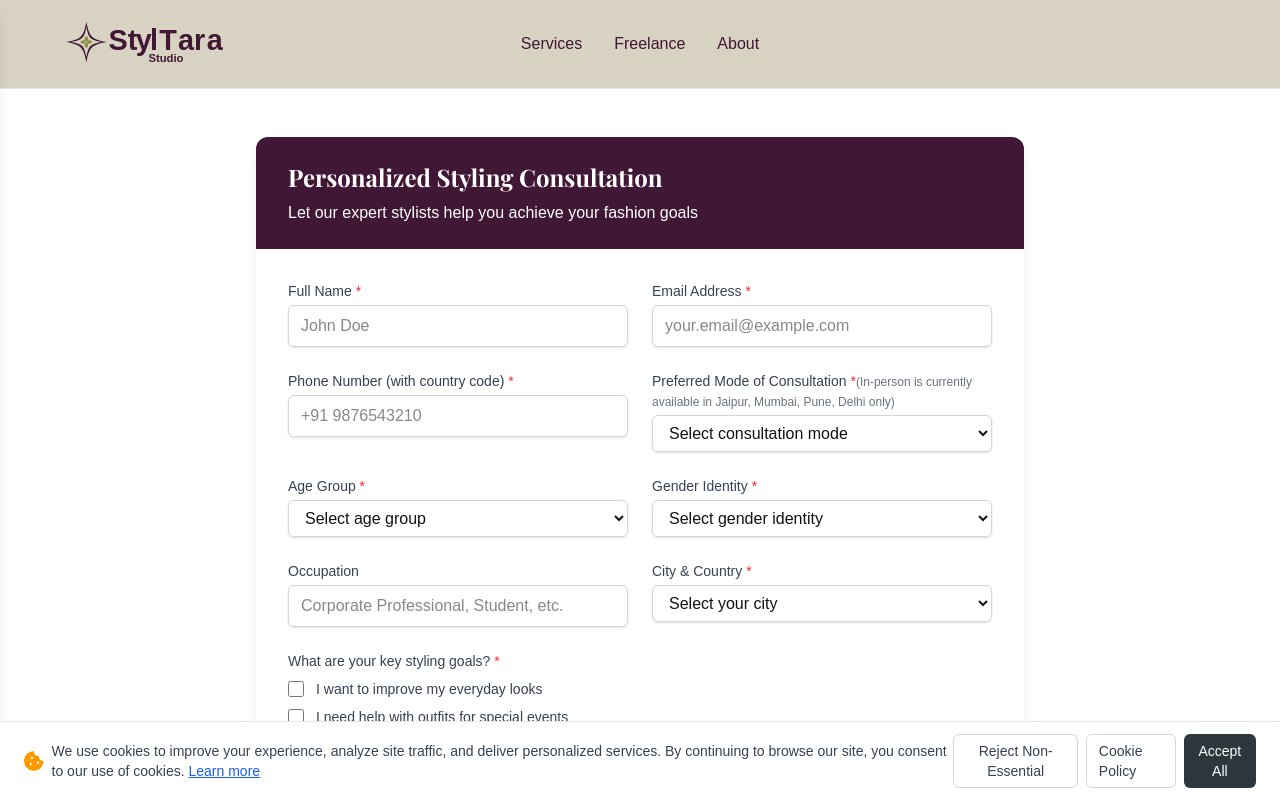
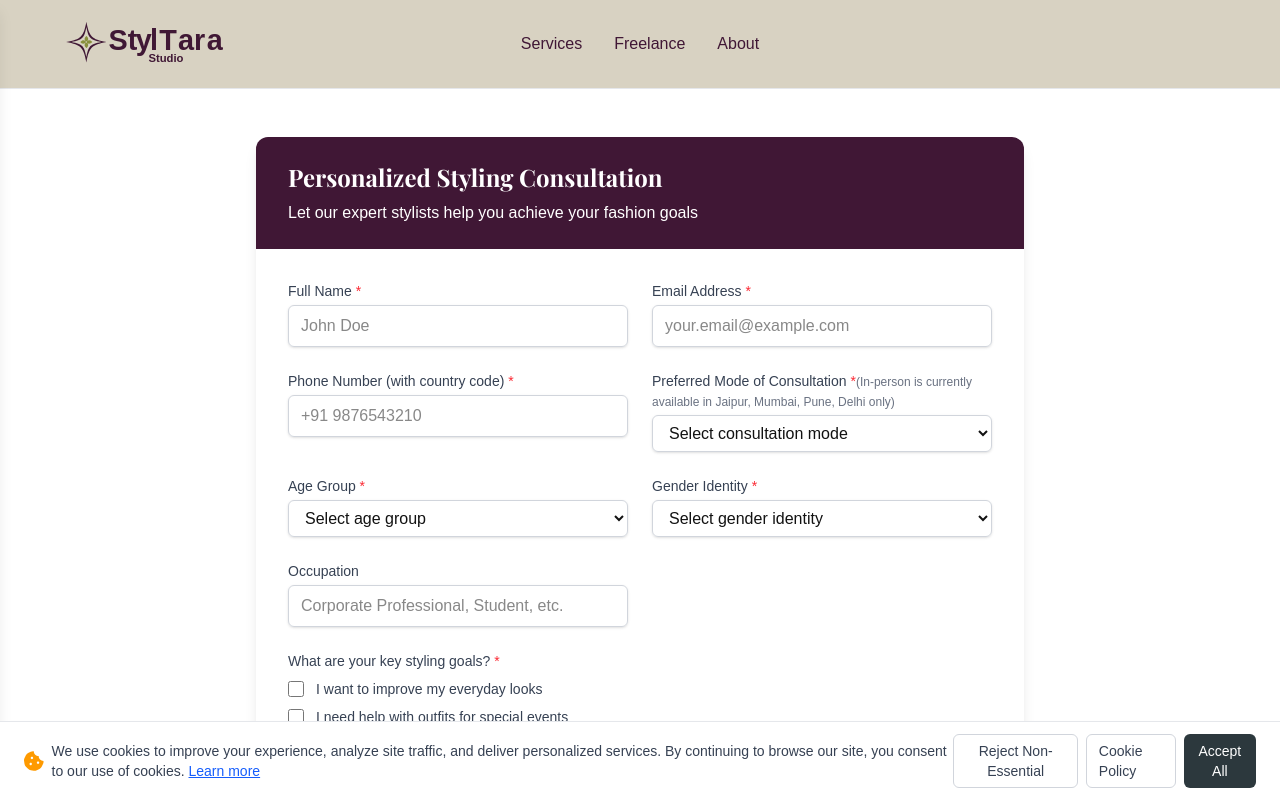
Before and after one commit to Mayank-StyledGenie/StylTaraStudiosIndia, a Next.js app: page /forms/PersonalizedStylingConsultation in a window 1280 px wide. Shown: the top 798 px of the page. Built offline with nearby package versions, Linux system fonts and the light colour scheme.

Commit message:
Update PersonalizedConsultationFormUser.tsx

```diff
--- a/src/components/pages/forms/PersonalizedConsultationFormUser.tsx
+++ b/src/components/pages/forms/PersonalizedConsultationFormUser.tsx
@@ -241,9 +241,13 @@ const StylingConsultationForm = () => {
 
     const fields: (keyof FormData)[] = [
       'fullName', 'email', 'phone', 'consultationMode',
-      'ageGroup', 'gender', 'location', 'stylingGoals',
+      'ageGroup', 'gender', 'stylingGoals',
       'preferredDateTime'
     ];
+
+    if (formData.consultationMode === 'Offline') {
+      fields.push('location');
+    }
 
     fields.forEach(field => {
       const valid = validateField(field, formData[field]);
@@ -457,20 +461,21 @@ const StylingConsultationForm = () => {
               />
             </div>
 
+            {formData.consultationMode === 'Offline' && (
               <div className="col-span-1">
                 <label htmlFor="location" className="block text-sm font-medium text-gray-700">
-                City & Country <span className="text-red-500">*</span>
+                  Location (if offline) <span className="text-red-500">*</span>
                 </label>
                 <select
-                id="location"
-                name="location"
+                  id="trainingLocation"
+                  name="trainingLocation"
                   value={formData.location}
                   onChange={handleChange}
                   className={`mt-1 block w-full rounded-md border ${
                     errors.location ? 'border-red-300 ring-red-500' : 'border-gray-300'
                   } px-3 py-2 shadow-sm focus:border-rose-500 focus:outline-none focus:ring-rose-500`}
                 >
-                <option value="">Select your city</option>
+                  <option value="">Select location</option>
                   {locationOptions.map((option) => (
                     <option key={option} value={option}>
                       {option}
@@ -481,6 +486,7 @@ const StylingConsultationForm = () => {
                   <p className="mt-1 text-sm text-red-600">{errors.location}</p>
                 )}
               </div>
+            )}
 
             <div className="col-span-1 md:col-span-2">
               <label htmlFor="stylingGoals" className="block text-sm font-medium text-gray-700 mb-2">
```
Lines whose indentation alone changed are shown as unchanged.
